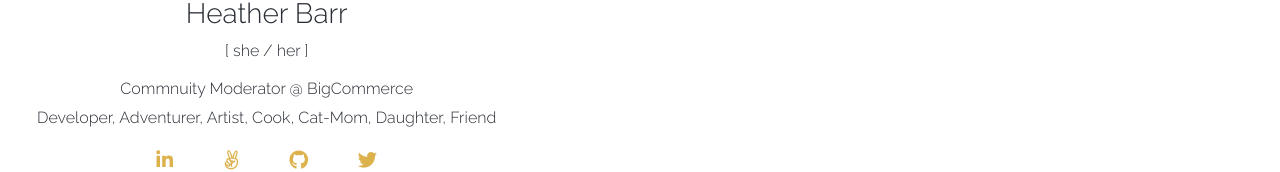
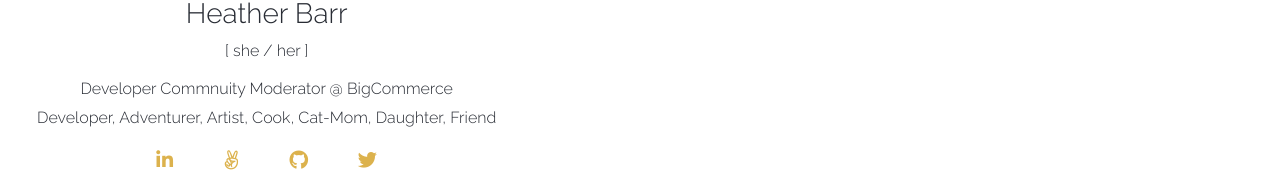
Before and after one commit to hnbarr/heatherbarr, a React (Create React App) app: page / in a window 1280 px wide. Shown: the part 457-629 px from the top of the page. Built offline with nearby package versions, Linux system fonts and the light colour scheme.

Commit message:
updated job title on contact

```diff
--- a/src/components/Contact.js
+++ b/src/components/Contact.js
@@ -40,7 +40,7 @@ export default class Contact extends Component {
                             <h3>Heather Barr</h3>
                             <p>[ she / her ]</p>
                             <div>
-                                <h6>Commnuity Moderator @ BigCommerce</h6>
+                                <h6>Developer Commnuity Moderator @ BigCommerce</h6>
                                 <p>Developer, Adventurer, Artist, Cook, Cat-Mom, Daughter, Friend</p>
                             </div>
                             <div className="d-flex justify-content-between w-50 px-2" id="socialLinks">
```
